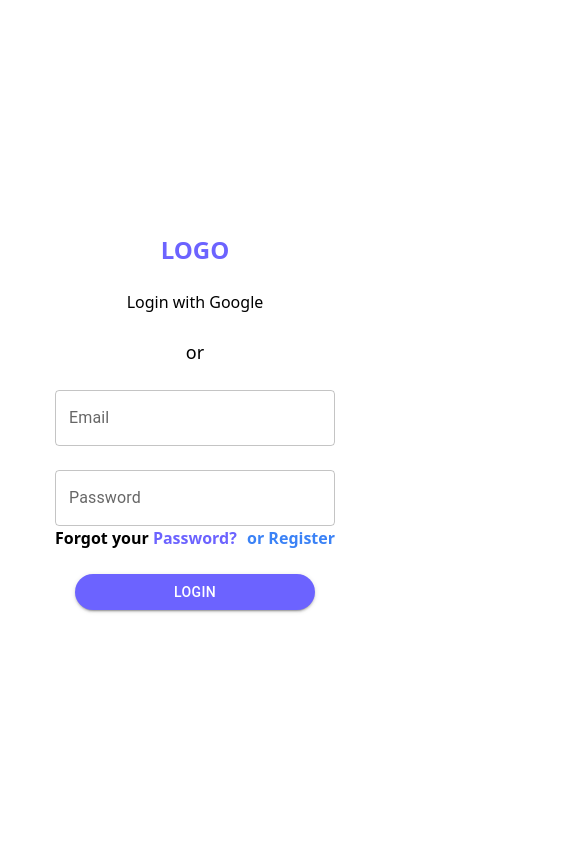
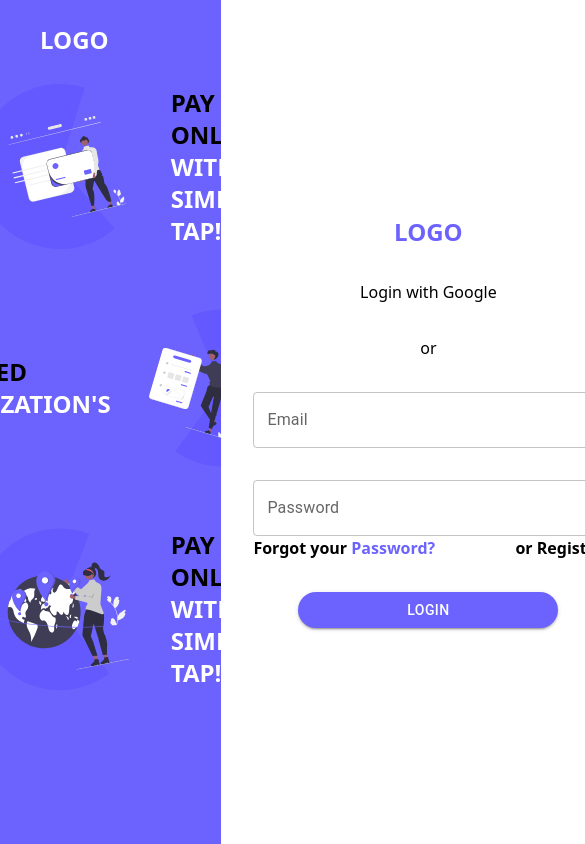
Before and after one commit to MATHAN4023/Invitation-Project, a React (Vite) app in the folder Client/: page /login in a window 390 px wide. Shown: the top 844 px of the page, 585 px wide, since content can reach past the window. Built offline with nearby package versions, Linux system fonts and the light colour scheme.

Commit message:
Revert "responsive corrections"
This reverts commit 84e1e6d0ce813295020173ba7950966c7145e725.

```diff
--- a/Client/src/Pages/login/LoginScreen.jsx
+++ b/Client/src/Pages/login/LoginScreen.jsx
@@ -1,3 +1,4 @@
+// src/screens/LoginScreen.jsx
 import "./LoginScreen.css"; // Import the CSS file
 import "../../style/shorthand.css";
 import Snackbar from "@mui/material/Snackbar";
@@ -39,6 +40,7 @@ const LoginScreen = () => {
       console.log("Login response:", data); // Log response for debugging
 
       if (response.ok) {
+        // Call login function from context
         login(data.token, { username: data.username, email: data.email });
         console.log("Token stored in localStorage:", data.token);
         console.log("Navigating to home...");
@@ -53,7 +55,7 @@ const LoginScreen = () => {
   };
 
   return (
-    <div className="flex flex-col lg:flex-row h-screen">
+    <div className="flex h-screen">
       <Snackbar
         open={open}
         autoHideDuration={1000}
@@ -61,18 +63,18 @@ const LoginScreen = () => {
         message="Login failed. Please check your credentials."
       />
 
-      {/* Onboarding Left */}
-      <div className="flex-1 hidden lg:flex leftContainer">
+      {/* Onboarding Left  */}
+      <div className="flex-1 leftContainer">
         <Onboardleft />
       </div>
 
-      <div className="flex-1 bg-white p-4 lg:p-8 flex flex-col justify-center items-center">
-        <div className="flex flex-col justify-center items-center w-full gap-6 lg:gap-8">
+      <div className="flex-1 bg-white p-8 flex">
+        <div className="flex flex-col justify-center items-center w-full gap-8">
           <div className="themeClr text-2xl uppercase font-bold">logo</div>
           <div>
             <GloginBtn /> {/* Google Login Button */}
           </div>
-          <span className="mx-2 text-lg">or</span>
+          <span className="mx-2">or</span>
 
           <div>
             <TextField
@@ -81,7 +83,7 @@ const LoginScreen = () => {
               variant="outlined"
               value={email}
               onChange={(e) => setEmail(e.target.value)} // Update state
-              sx={{ width: "280px", maxWidth: "100%" }} // Responsive width
+              sx={{ width: "350px" }}
             />
           </div>
           <div>
@@ -92,13 +94,13 @@ const LoginScreen = () => {
               variant="outlined"
               value={password}
               onChange={(e) => setPassword(e.target.value)} // Update state
-              sx={{ width: "280px", maxWidth: "100%" }} // Responsive width
+              sx={{ width: "350px" }}
             />
             <div className="forgetPassword flex justify-between items-center font-bold">
               <p>
                 Forgot your <span className="themeClr">Password?</span>
               </p>
-              <Link to="/signup" className="text-blue-500 hover:underline">or Register</Link>
+              <Link to="/signup">or Register</Link>
             </div>
           </div>
 
@@ -108,7 +110,7 @@ const LoginScreen = () => {
               sx={{
                 backgroundColor: "#6C63FF",
                 borderRadius: "20px",
-                width: "240px",
+                width: "260px",
               }}
               onClick={handleLogin} // Call handleLogin on button click
             >
--- a/Client/src/component/Onboarding/Onboardleft.jsx
+++ b/Client/src/component/Onboarding/Onboardleft.jsx
@@ -5,37 +5,45 @@ import Login3 from "../../assets/Login3.svg";
 
 const Onboardleft = () => {
   return (
-    <div className="flex flex-col justify-center items-center h-full">
-      <div className="cw mt-6 pl-10 text-3xl uppercase font-bold hover:text-rose-50">
-        logo
-      </div>
-      <div className="flex flex-col items-center justify-center text-lg uppercase font-bold gap-8 mt-8 w-full max-w-md"> {/* Limit the width of the container */}
-        {/* First Section */}
-        <div className="flex items-center justify-center w-full">
-          <img className="im-sz w-32 h-32 md:w-40 md:h-40" src={Login1} alt="Pay Online" />
-          <div className="flex flex-col text-center ml-4">
-            <span>Pay Online,</span>
-            <span className="cw">with a simple tap!</span>
+    <>
+
+        <div className="flex flex-row">
+          <div className="cw mt-6 pl-10 text-2xl uppercase font-bold hover:text-rose-50">
+            logo
           </div>
         </div>
-        {/* Second Section */}
-        <div className="flex items-center justify-center w-full">
-          <div className="flex flex-col text-center">
-            <span>Unlimited</span>
-            <span className="cw">customization's</span>
-          </div>
-          <img className="im-sz w-32 h-32 md:w-40 md:h-40 ml-4" src={Login2} alt="Unlimited Customization" />
-        </div>
-        {/* Third Section */}
-        <div className="flex items-center justify-center w-full">
-          <img className="im-sz w-32 h-32 md:w-40 md:h-40" src={Login3} alt="Pay Online" />
-          <div className="flex flex-col text-center ml-4">
-            <span>Pay Online,</span>
-            <span className="cw">with a simple tap!</span>
+        <div className="flex flex-row justify-center">
+          <div className="text-2xl flex items-center justify-center uppercase font-bold ">
+            <img className="im-sz" src={Login1} alt="" srcset="" />
+            <div className="flex flex-col">
+              {" "}
+              <span>Pay Online,</span>
+              <span className="cw">with a simple tap!</span>
+            </div>
           </div>
         </div>
-      </div>
-    </div>
+        <div className="flex flex-row justify-center">
+          <div className=" text-2xl flex items-center justify-center uppercase font-bold ">
+            <div className="flex flex-col">
+              {" "}
+              <span>Unlimited</span>
+              <span className="cw">customization's</span>
+            </div>
+            <img className="im-sz" src={Login2} alt="" srcset="" />
+          </div>
+        </div>
+        <div className="flex flex-row justify-center">
+          <div className="text-2xl flex items-center justify-center uppercase font-bold ">
+            <img className="im-sz" src={Login3} alt="" srcset="" />
+            <div className=" flex flex-col">
+              {" "}
+              <span>Pay Online,</span>
+              <span className="cw">with a simple tap!</span>
+            </div>
+          </div>
+        </div>
+
+    </>
   );
 };
 
```
